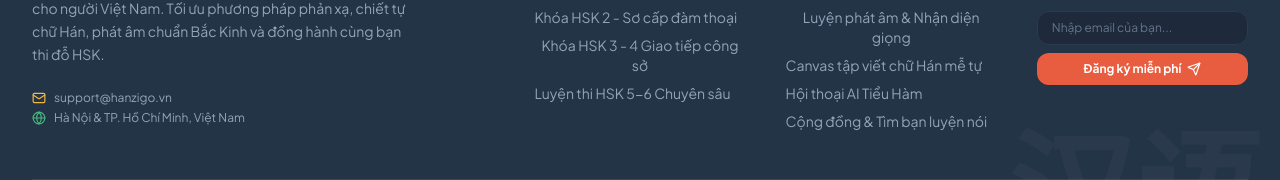
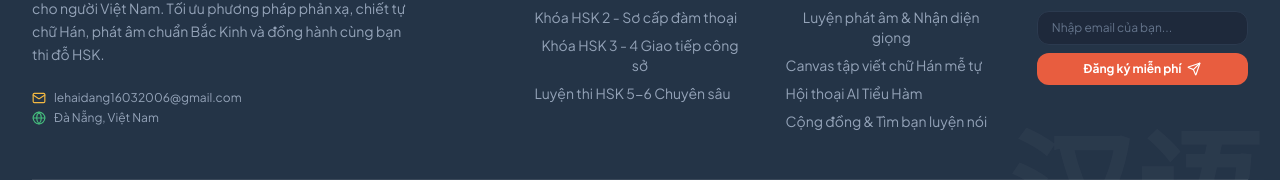
Before and after one commit to haidang1603/Hanzigo, a React (Vite) app: page / in a window 1280 px wide. Shown: the part 5100-5280 px from the top of the page. Built offline with nearby package versions, Linux system fonts and the light colour scheme; a web font is replaced by a local one.

Commit message:
chore: update contact info in footer

```diff
--- a/src/components/Footer.jsx
+++ b/src/components/Footer.jsx
@@ -68,11 +68,11 @@ export default function Footer({ setActiveTab }) {
             <div className="pt-2 text-xs text-[#94A3B8] space-y-1">
               <p className="flex items-center gap-2">
                 <Mail size={14} className="text-[#F4B942]" />
-                <span>support@hanzigo.vn</span>
+                <span>lehaidang16032006@gmail.com</span>
               </p>
               <p className="flex items-center gap-2">
                 <Globe size={14} className="text-[#45B97C]" />
-                <span>Hà Nội & TP. Hồ Chí Minh, Việt Nam</span>
+                <span>Đà Nẵng, Việt Nam</span>
               </p>
             </div>
           </div>
```
